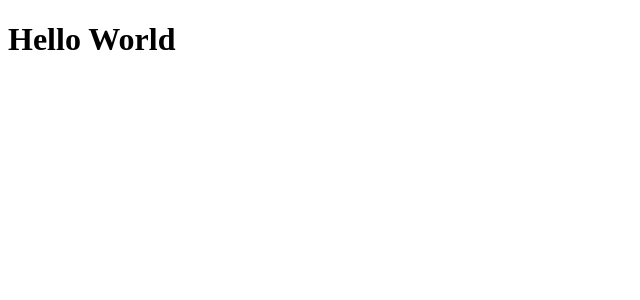
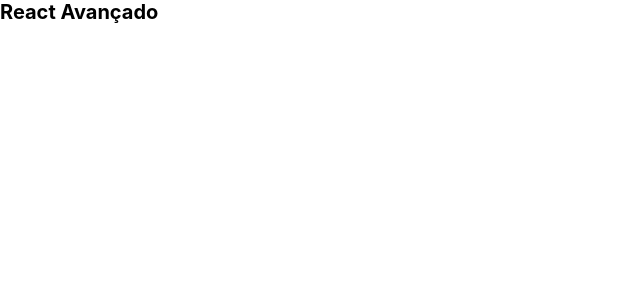
Before and after one commit to luiz-gustavo0/boilerplate-nextjs, a Next.js app: page / in a window 1280 px wide. Shown: the top 300 px of the page, without its empty margins (0-640 px from the left). Built offline with nearby package versions, Linux system fonts and the light colour scheme.

Commit message:
add global styles

```diff
--- /dev/null
+++ b/src/pages/_app.tsx
@@ -0,0 +1,21 @@
+import { AppProps } from 'next/app'
+import Head from 'next/head'
+import GlobalStyles from 'styles/global'
+
+function App({ Component, pageProps }: AppProps) {
+  return (
+    <>
+      <Head>
+        <title>Boilerplate - NextJS</title>
+        <meta
+          name="description"
+          content="A simple project starter to work with TypesScript, React, NrxtJS and Styled-Components"
+        />
+      </Head>
+      <GlobalStyles />
+      <Component {...pageProps} />
+    </>
+  )
+}
+
+export default App
--- a/src/pages/index.tsx
+++ b/src/pages/index.tsx
@@ -1,7 +1,5 @@
+import { Main } from 'components/Main'
+
 export default function Home() {
-  return (
-    <div>
-      <h1>Hello World</h1>
-    </div>
-  )
+  return <Main />
 }
--- /dev/null
+++ b/src/styles/global.ts
@@ -0,0 +1,24 @@
+import { createGlobalStyle } from 'styled-components'
+
+const GlobalStyles = createGlobalStyle`
+  * {
+    margin: 0;
+    padding: 0;
+    box-sizing: border-box;
+  }
+
+  html {
+    font-size: 62.5%;
+  }
+
+  html, body, #__next {
+    min-height: 100%;
+  }
+
+  body {
+    font-family: -apple-system, BlinkMacSystemFont, 'Segoe UI', Roboto, Oxygen, Ubuntu, Cantarell, 'Open Sans', 'Helvetica Neue', sans-serif;
+  }
+
+`
+
+export default GlobalStyles
--- a/tsconfig.json
+++ b/tsconfig.json
@@ -1,5 +1,6 @@
 {
   "compilerOptions": {
+    "baseUrl": "src",
     "target": "es5",
     "lib": ["dom", "dom.iterable", "esnext"],
     "allowJs": true,
```
